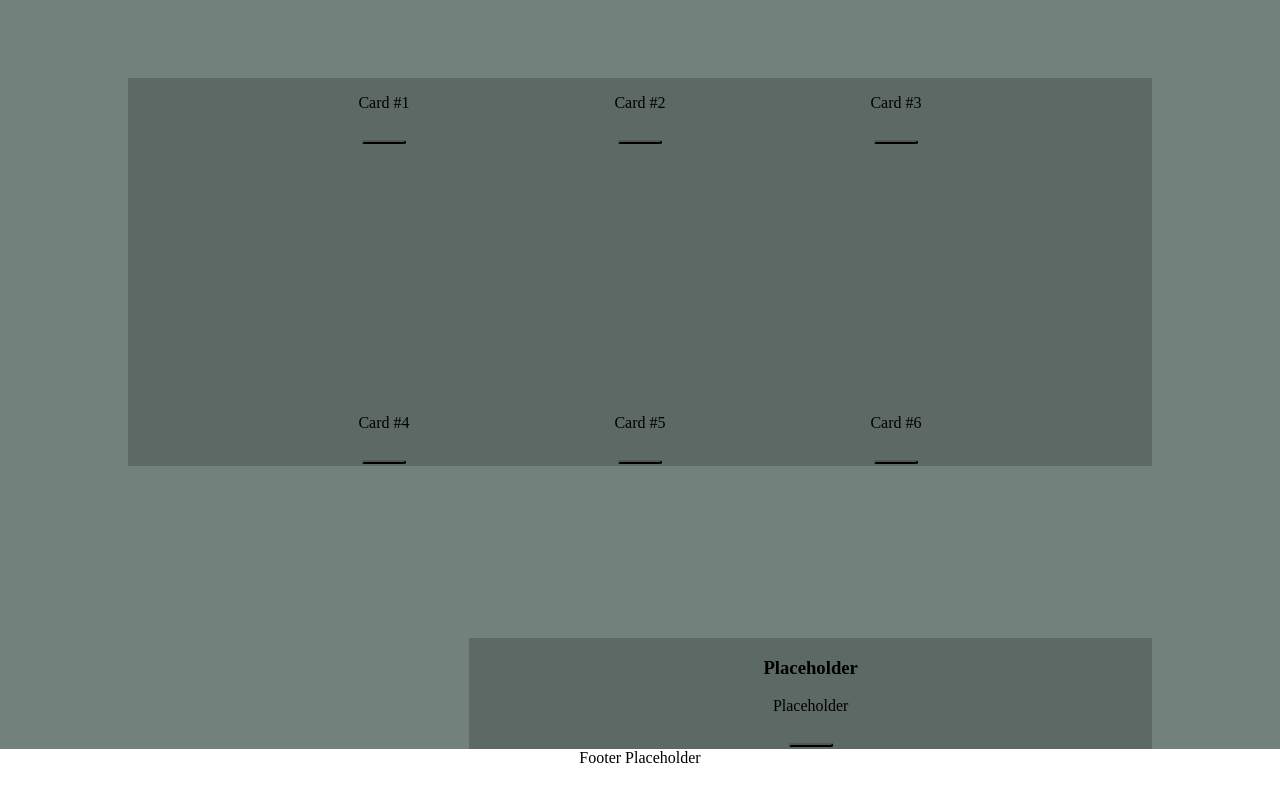
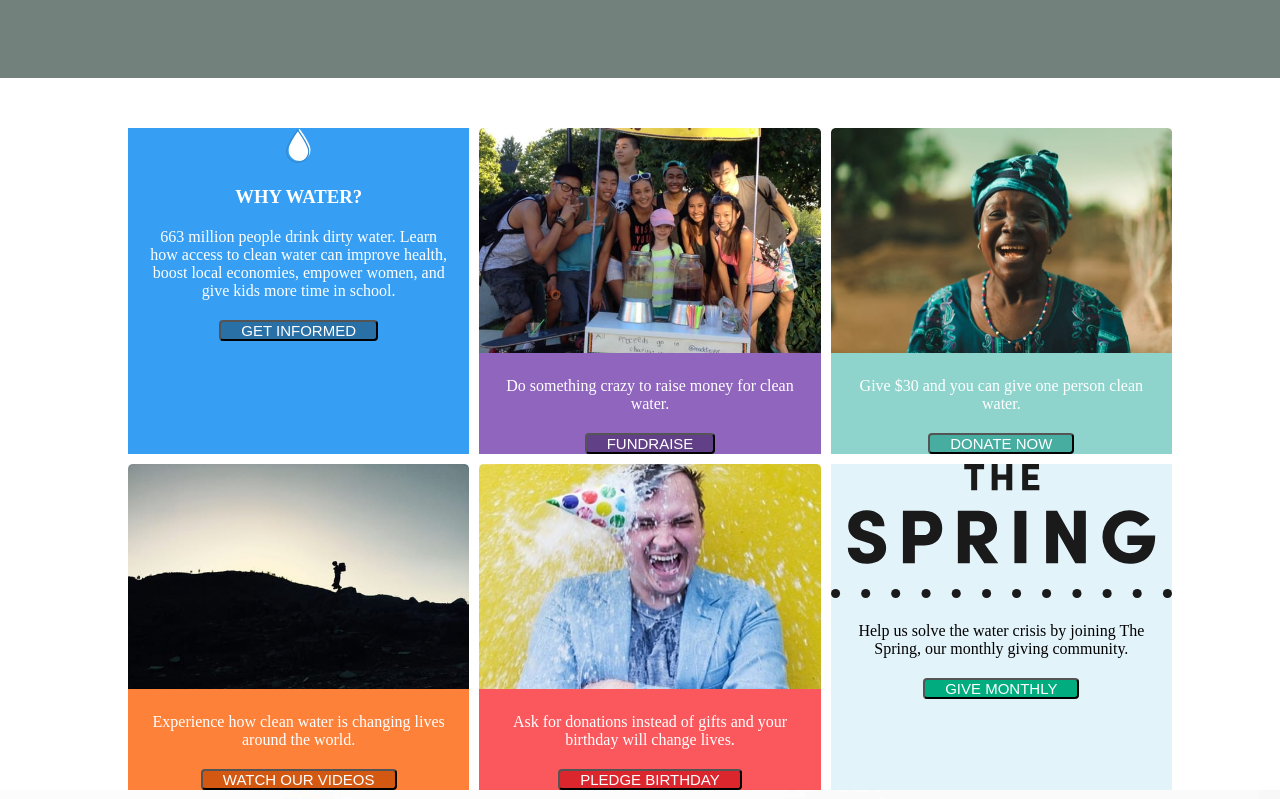
Before and after one commit to chingu-voyages/v9-toucans-team-09, a plain HTML site: page index.html in a window 1280 px wide. Shown: the part 1620-2419 px from the top of the page. Before the commit the page ends 2387 px from the top, so only its background shows below. Drawn offline with Linux system fonts and the light colour scheme.

Commit message:
Add content

```diff
--- a/index.html
+++ b/index.html
@@ -33,29 +33,43 @@
             </section>
             <section class="cta">
                 <section class="cards">
+                    <article id="info">
+                        <img src="assets/images/waterdrop.svg" alt="waterdrop">
+                        <h3>WHY WATER?</h3>
+                        <p>663 million people drink dirty water. Learn how access to clean water can improve health, boost local economies, empower women, and give kids more time in school.</p>
+                        <button>Get informed</button>
+                    </article>
+                    <article id="fundraise">
+                        <img src="assets/images/cta-fundraise.jpg" alt="a lemonade stand">
+                        <p>Do something crazy to raise money for clean water.</p>
+                        <button>Fundraise</button>
+                    </article>
+                    <article id="donate">
+                        <img src="assets/images/cta-donate.jpg" alt="woman laughing">
+                        <p>Give $30 and you can give one person clean water.</p>
+                        <button>Donate Now</button>
+                    </article>
+                    <article id="watch">
+                        <img src="assets/images/cta-watch.jpg" alt="silhouette of hiker">
+                        <p>Experience how clean water is changing lives around the world.</p>
+                        <button>Watch Our Videos</button>
+                    </article>
+                    <article id="pledge">
+                        <img src="assets/images/cta-pledge.jpg" alt="">
+                        <p>Ask for donations instead of gifts and your birthday will change lives.</p>
+                        <button>Pledge Birthday</button>
+                    </article>
+                    <article id="monthly">
+                        <img src="assets/logos/spring-black.svg" alt="spring logo">
+                        <p>Help us solve the water crisis by joining The Spring, our monthly giving community.</p>
+                        <button>Give Monthly</button>
+                    </article>
+                </section>
+                <section class="sponsor">
                     <article>
-                        <p>Card #1</p>
-                        <button></button>
-                    </article>
-                    <article>
-                        <p>Card #2</p>
-                        <button></button>
-                    </article>
-                    <article>
-                        <p>Card #3</p>
-                        <button></button>
-                    </article>
-                    <article>
-                        <p>Card #4</p>
-                        <button></button>
-                    </article>
-                    <article>
-                        <p>Card #5</p>
-                        <button></button>
-                    </article>
-                    <article>
-                        <p>Card #6</p>
-                        <button></button>
+                        <h2>Sponsor an entire water project</h2>
+                        <p>For $10,000 or more you can fully fund a water project for a community or a school. 100% funds clean water projects.</p>
+                        <button>Learn More</button>
                     </article>
                 </section>
             </section>
--- a/style.css
+++ b/style.css
@@ -50,16 +50,82 @@ button {
     /*example color*/
     background-color: rgb(92, 105, 101);
 }
-
+.cta {
+    padding: 0;
+    margin-top: 50px;
+}
 .cta .cards {
     display: grid;
     grid-template-columns: repeat(3, calc(100% / 3));
     grid-template-rows: minmax(40vh, 100%);
+    grid-gap: 10px;
+    background-color: rgb(255, 255, 255);
 
-    /*example color*/
-    background-color: rgb(92, 105, 101);
 }
-
+.cta .cards article {
+    color: rgb(255, 255, 255);
+}
+.cta .cards img {
+    max-width: 100%;
+    height: auto;
+    display: inline-block;
+}
+.cta .cards p{
+    margin: 20px;
+}
+.cta .cards #info {
+    background-color: rgb(54, 159, 244);
+}
+.cta .cards #info button{
+    background-color: rgb(41, 112, 166);
+}
+.cta .cards #fundraise {
+    background-color: rgb(144, 101, 190);
+}
+.cta .cards #fundraise button{
+    background-color: rgb(98, 64, 135);
+}
+.cta .cards #donate {
+    background-color: rgb(142, 212, 204);
+}
+.cta .cards #donate button{
+    background-color: rgb(71, 173, 160);
+}
+.cta .cards #watch {
+    background-color: rgb(254, 129, 57);
+}
+.cta .cards #watch button{
+    background-color: rgb(211, 89, 19);
+}
+.cta .cards #pledge {
+    background-color: rgb(250, 88, 93);
+}
+.cta .cards #pledge button{
+    background-color: rgb(220, 38, 46);
+}
+.cta .cards #monthly {
+    background-color: rgb(227, 243, 250);
+    color: rgb(0, 0, 0)
+}
+.cta .cards #monthly button{
+    background-color: rgb(1, 172, 127);
+}
+.cta .sponsor {
+    display: grid;
+    grid-template-columns: 1fr 1fr;
+    grid-template-rows: minmax(90vh, auto);
+    background-image: url("assets/background images/cta-large.jpg");
+    background-size: cover;
+    background-repeat: no-repeat;
+    background-position: center;
+    place-items: center;
+}
+.cta .sponsor article{
+    grid-column-start: 2;
+}
+.cta .sponsor button {
+    background-color: rgb(54, 159, 244);
+}
 .promo {
     display: grid;
     grid-template-columns: 1fr 2fr;
```
